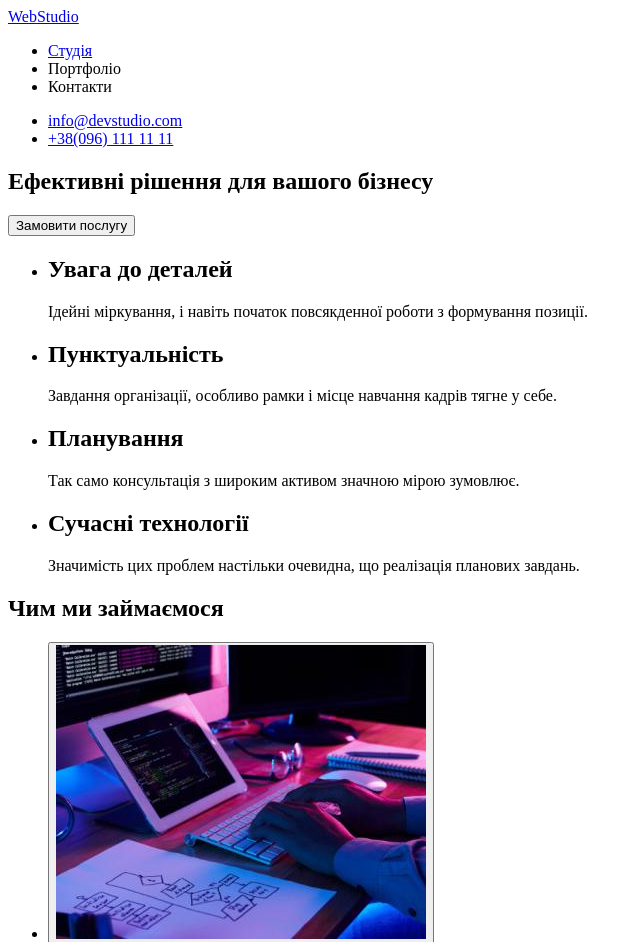
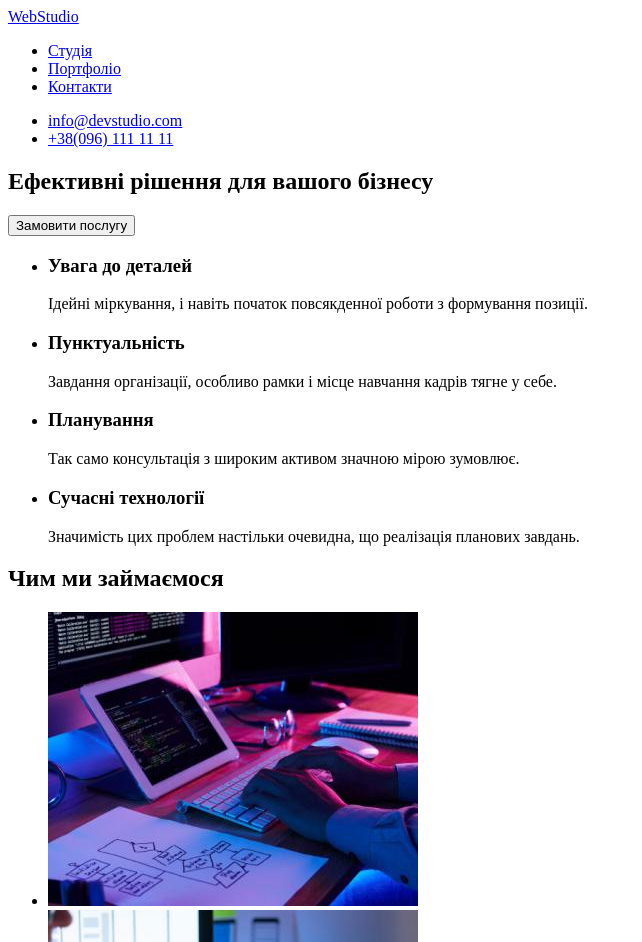
Before and after one commit to Ljudmyla34/goit-markup-hw-01, a plain HTML site: page index.html in a window 1280 px wide. Shown: the top 942 px of the page, without its empty margins (0-642 px from the left). Drawn offline with Linux system fonts and the light colour scheme.

Commit message:
зміни 2 для д/з 1
зміни 2 для д/з 1

```diff
--- a/index.html
+++ b/index.html
@@ -8,20 +8,21 @@
 </head>
 <body>
     <header>
-        <div>
-         <a href="#"><span>Web</span>Studio</a>
-           <nav>
-                <ul>
-                 <li><a href="#">Студія</a></li>
-                 <li>Портфоліо</li>
-                 <li>Контакти</li>
-                </ul>
-           </nav>
+      <a href="#"><span>Web</span>Studio</a>
+        <nav>
+            <ul>
+              <li><a href="#">Студія</a>
+              </li>
+              <li><a href="#">Портфоліо</a>
+              </li>
+              <li><a href="#">Контакти</a>
+              </li>
+            </ul>
+        </nav>
             <ul>
              <li><a href="mailto:info@devstudio.com">info@devstudio.com</a></li>
              <li><a href="tel:+380961111111">+38(096) 111 11 11</a></li>
             </ul>
-        </div>
     </header>
     <main>
         <!-- Шапка -->
@@ -33,19 +34,19 @@
         <section>
             <ul>
                 <li>
-                   <h2>Увага до деталей</h2>
+                   <h3>Увага до деталей</h3>
                    <p>Ідейні міркування, &#1110; навіть початок повсякденної роботи з формування позиції.</p>
                 </li>
                 <li>
-                   <h2>Пунктуальність</h2>
+                   <h3>Пунктуальність</h3>
                    <p>Завдання організації, особливо рамки &#1110; місце навчання кадрів тягне у себе.</p>
                 </li>
                 <li>
-                   <h2>Планування</h2>
+                   <h3>Планування</h3>
                    <p>Так само консультація з широким активом значною мірою зумовлює.</p>
                 </li>
                 <li>
-                   <h2>Сучасні технології</h2>
+                   <h3>Сучасні технології</h3>
                    <p>Значимість цих проблем настільки очевидна, що реалізація планових завдань.</p>
                 </li>
             </ul>
@@ -54,11 +55,11 @@
         <section>
             <h2>Чим ми займаємося</h2>
             <ul>
-                <li><button type="button"><img src="./images/бокс1.jpg" alt="бокс1" width="370"></button>
+                <li><img src="./images/box1.jpg" alt="бокс1" width="370">
                 </li>
-                <li><button type="button"><img src="./images/бокс2.jpg" alt="бокс2" width="370"></button>
+                <li><img src="./images/box2.jpg" alt="бокс2" width="370">
                 </li>
-                <li><button type="button"><img src="./images/бокс3.jpg" alt="бокс3" width="370"></button>
+                <li><img src="./images/box3.jpg" alt="бокс3" width="370">
                 </li>
             </ul>
         </section>
@@ -67,22 +68,22 @@
             <h2>Наша команда</h2>
             <ul>
                 <li>
-                    <img src="./images/productdesigner.jpg" alt="Ігор Дем'яненко" width="270">
+                    <img src="./images/productdesigner.jpg" alt="ігор дем'яненко" width="270">
                     <h3>Ігор Дем'яненко</h3>
                     <p>Product Designer</p>
                 </li>
                 <li>
-                    <img src="./images/frontenddeveloper.jpg" alt="Ольга Рєпіна" width="270">
+                    <img src="./images/frontenddeveloper.jpg" alt="ольга рєпіна" width="270">
                     <h3>Ольга Рєпіна</h3>
                     <p>Frontend Developer</p>
                 </li>
                 <li>
-                    <img src="./images/marketing.jpg" alt="Микола Тарасов" width="270">
+                    <img src="./images/marketing.jpg" alt="микола тарасов" width="270">
                     <h3>Микола Тарасов</h3>
                     <p>Marketing</p>
                 </li>
                 <li>
-                    <img src="./images/uidesigner.jpg" alt="Михайло Єрмаков" width="270">
+                    <img src="./images/uidesigner.jpg" alt="михайло єрмаков" width="270">
                     <h3>Михайло Єрмаков</h3>
                     <p>UI Designer</p>
                 </li>
```
Also changed, not shown: images/box1.jpg (renamed from images/бокс1.jpg), images/box2.jpg (renamed from images/бокс2.jpg), images/box3.jpg (renamed from images/бокс3.jpg).
